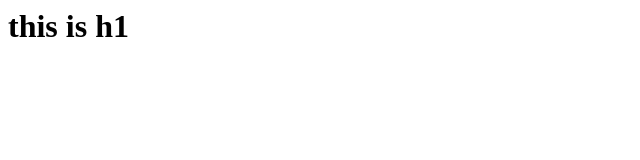
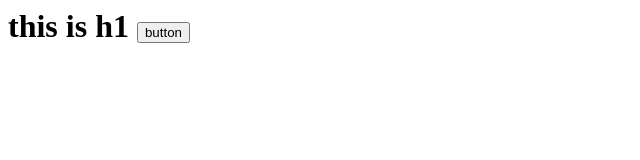
Before and after one commit to husnasadaat/localRepo, a plain HTML site: page index.html in a window 1280 px wide. Shown: the whole page, without its empty margins (0-640 px from the left). Drawn offline with Linux system fonts and the light colour scheme.

Commit message:
add button

```diff
--- a/index.html
+++ b/index.html
@@ -1 +1 @@
-<h1>this is h1</h1>
+<h1>this is h1 <button>button</button></h1>
```
